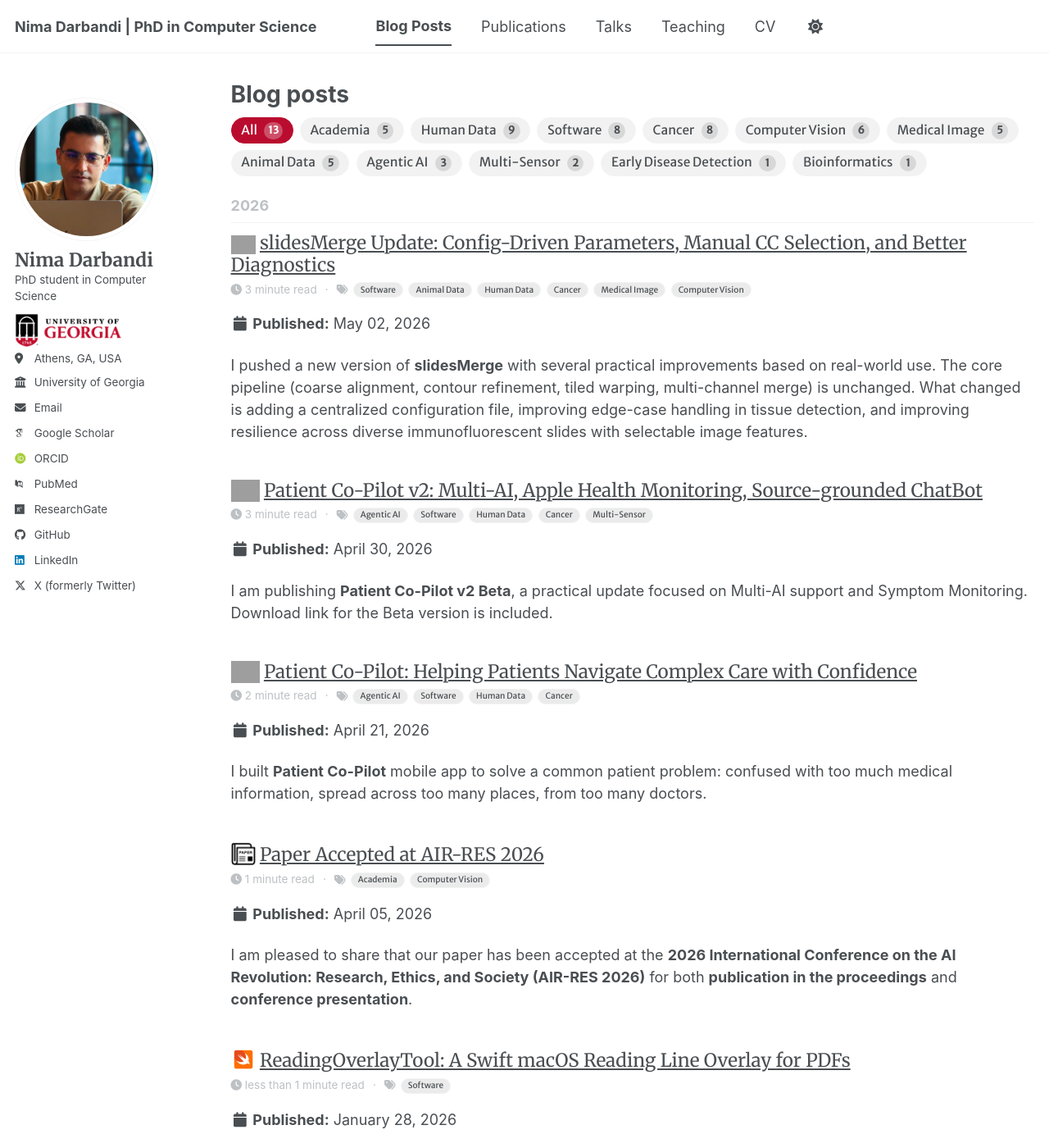
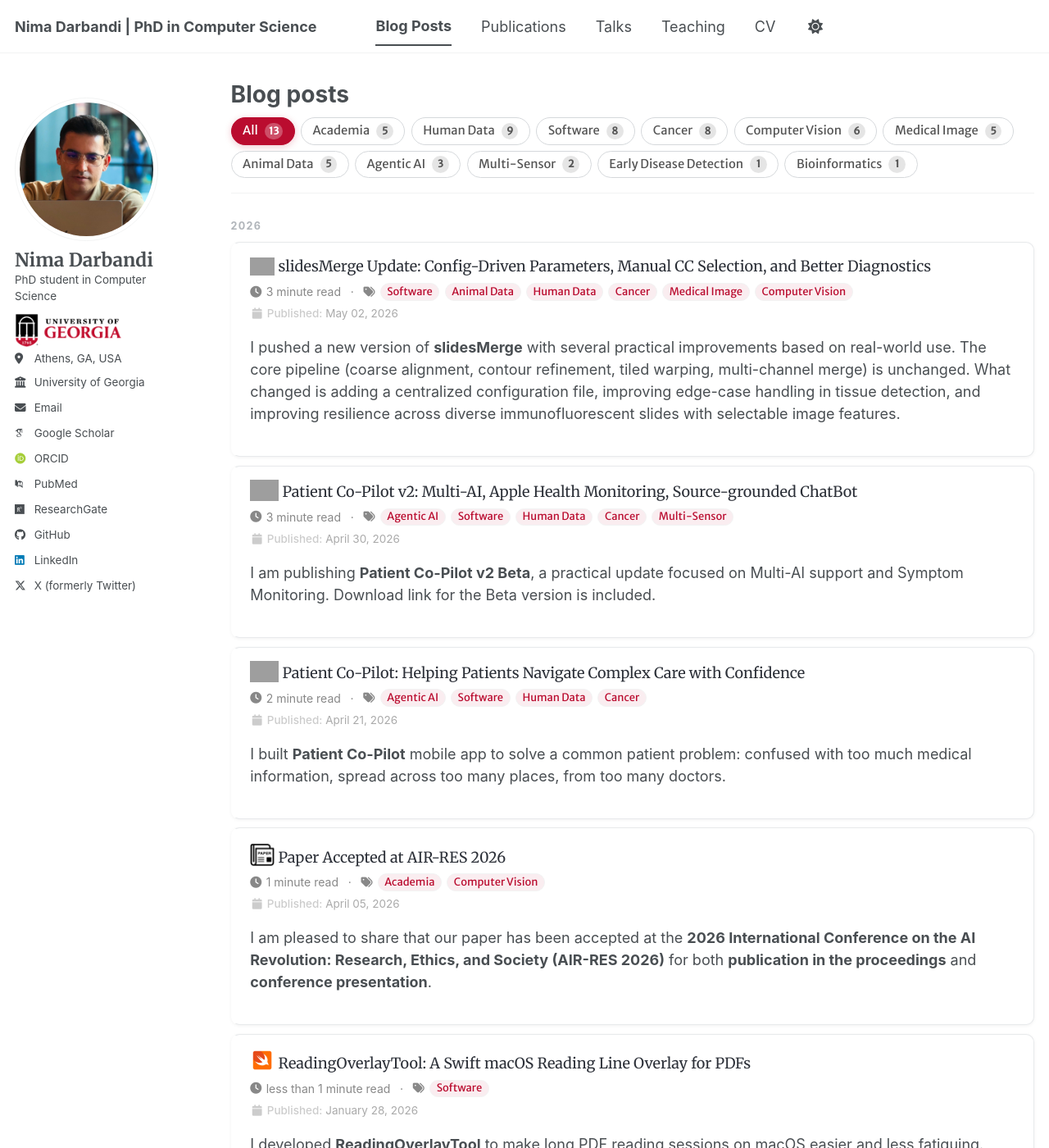
Before and after one commit to nimadarbandi/nimadarbandi.github.io, a Jekyll site: the page built from _pages/year-archive.html, in a window 1280 px wide and 1400 px high. Shown: the whole window at 82% size. Built offline with Jekyll 4.4.1, drawn with Linux system fonts in a browser that asks for light colours; some web fonts are replaced; a script bundle is joined from its source files by our own code; library files that are not in the unit come from our copies; grey boxes are pictures that could not be loaded.

Commit message:
postblug updated UX

```diff
--- a/_pages/year-archive.html
+++ b/_pages/year-archive.html
@@ -19,32 +19,39 @@ redirect_from:
 {% assign post_skills = skills_blob | split: "|||" | uniq | sort %}
 
 <style>
+  /* ── Filter bar ───────────────────────────────────────── */
   .post-skill-filter {
-    margin: 0.5rem 0 1.1rem;
+    margin: 0.2rem 0 1.4rem;
     display: flex;
     flex-wrap: wrap;
-    gap: 0.45rem;
+    gap: 0.4rem;
+    padding-bottom: 1rem;
+    border-bottom: 1px solid var(--global-border-color);
   }
   .post-skill-filter button {
     appearance: none;
-    border: 1px solid var(--global-border-color);
-    background: rgba(0, 0, 0, 0.05);
-    color: #494e52;
+    border: 1.5px solid #d5d8db;
+    background: #fff;
+    color: #555;
     border-radius: 999px;
-    padding: 0.24rem 0.65rem;
+    padding: 0.28rem 0.75rem;
     line-height: 1.3;
     font-family: "Merriweather Sans", "Helvetica Neue", Helvetica, Arial, sans-serif;
-    font-size: 0.86rem;
+    font-size: 0.82rem;
+    font-weight: 500;
     cursor: pointer;
+    transition: border-color 0.15s, color 0.15s, background 0.15s, box-shadow 0.15s;
   }
   .post-skill-filter button:hover {
     border-color: #BA0C2F;
     color: #BA0C2F;
+    box-shadow: 0 0 0 3px rgba(186, 12, 47, 0.08);
   }
   .post-skill-filter button.is-active {
     background: #BA0C2F;
     border-color: #BA0C2F;
     color: #fff;
+    box-shadow: 0 2px 8px rgba(186, 12, 47, 0.22);
   }
   .filter-count {
     display: inline-flex;
@@ -54,10 +61,10 @@ redirect_from:
     height: 1.15rem;
     padding: 0 0.28rem;
     border-radius: 999px;
-    font-size: 0.7rem;
+    font-size: 0.68rem;
     font-weight: 700;
     line-height: 1;
-    background: rgba(0, 0, 0, 0.11);
+    background: rgba(0, 0, 0, 0.10);
     color: inherit;
     margin-left: 0.3rem;
     vertical-align: middle;
@@ -67,6 +74,99 @@ redirect_from:
   .post-skill-filter button.is-active .filter-count {
     background: rgba(255, 255, 255, 0.28);
     color: #fff;
+  }
+
+  /* ── Year headers ─────────────────────────────────────── */
+  .archive .archive__subtitle {
+    font-size: 0.7rem;
+    font-weight: 700;
+    text-transform: uppercase;
+    letter-spacing: 0.1em;
+    color: #b0b5ba;
+    border-bottom: none;
+    margin: 1.8rem 0 0.65rem;
+    padding-bottom: 0;
+  }
+
+  /* ── Post cards ───────────────────────────────────────── */
+  @keyframes postFadeUp {
+    from { opacity: 0; transform: translateY(7px); }
+    to   { opacity: 1; transform: translateY(0); }
+  }
+
+  .archive .list__item {
+    padding-right: 0 !important;
+    margin-bottom: 0.6rem;
+  }
+
+  .archive .list__item .archive__item {
+    background: #fff;
+    border: 1px solid #e8eaec;
+    border-left: 3px solid transparent;
+    border-radius: 10px;
+    padding: 0.9rem 1.15rem 0.8rem;
+    transition: border-left-color 0.18s ease, box-shadow 0.18s ease, transform 0.18s ease;
+    box-shadow: 0 1px 4px rgba(0, 0, 0, 0.055);
+  }
+
+  .archive .list__item .archive__item:hover {
+    border-left-color: #BA0C2F;
+    box-shadow: 0 5px 20px rgba(0, 0, 0, 0.1);
+    transform: translateY(-2px);
+  }
+
+  .archive .list__item .archive__item:hover .archive__item-title {
+    text-decoration: none;
+  }
+
+  .archive .list__item .archive__item-title {
+    margin: 0 0 0.35rem;
+    font-size: 1rem;
+    line-height: 1.45;
+  }
+
+  .archive .list__item .archive__item-title a {
+    text-decoration: none;
+    color: #2c3038;
+    transition: color 0.15s;
+  }
+
+  .archive .list__item .archive__item:hover .archive__item-title a {
+    color: #BA0C2F;
+    text-decoration: none;
+  }
+
+  .archive .list__item .page__meta {
+    margin: 0 0 0.3rem;
+    font-size: 0.78rem;
+    color: #888;
+    display: flex;
+    align-items: center;
+    flex-wrap: wrap;
+    gap: 0 0.3rem;
+  }
+
+  .archive .list__item .page__date {
+    margin: 0;
+    font-size: 0.75rem;
+    color: #aaa;
+  }
+
+  .archive .list__item .page__date strong {
+    font-weight: 500;
+    color: #ccc;
+  }
+
+  .archive .list__item .archive__meta-skills .page__skill-chip {
+    font-size: 0.72rem;
+    padding: 0.1rem 0.42rem;
+    border-radius: 999px;
+    background: rgba(186, 12, 47, 0.07);
+    color: #BA0C2F;
+  }
+
+  .archive .list__item.post-anim {
+    animation: postFadeUp 0.22s ease both;
   }
 </style>
 
```
Also changed, not shown: other parts of _pages/year-archive.html (+9 -1 lines).
